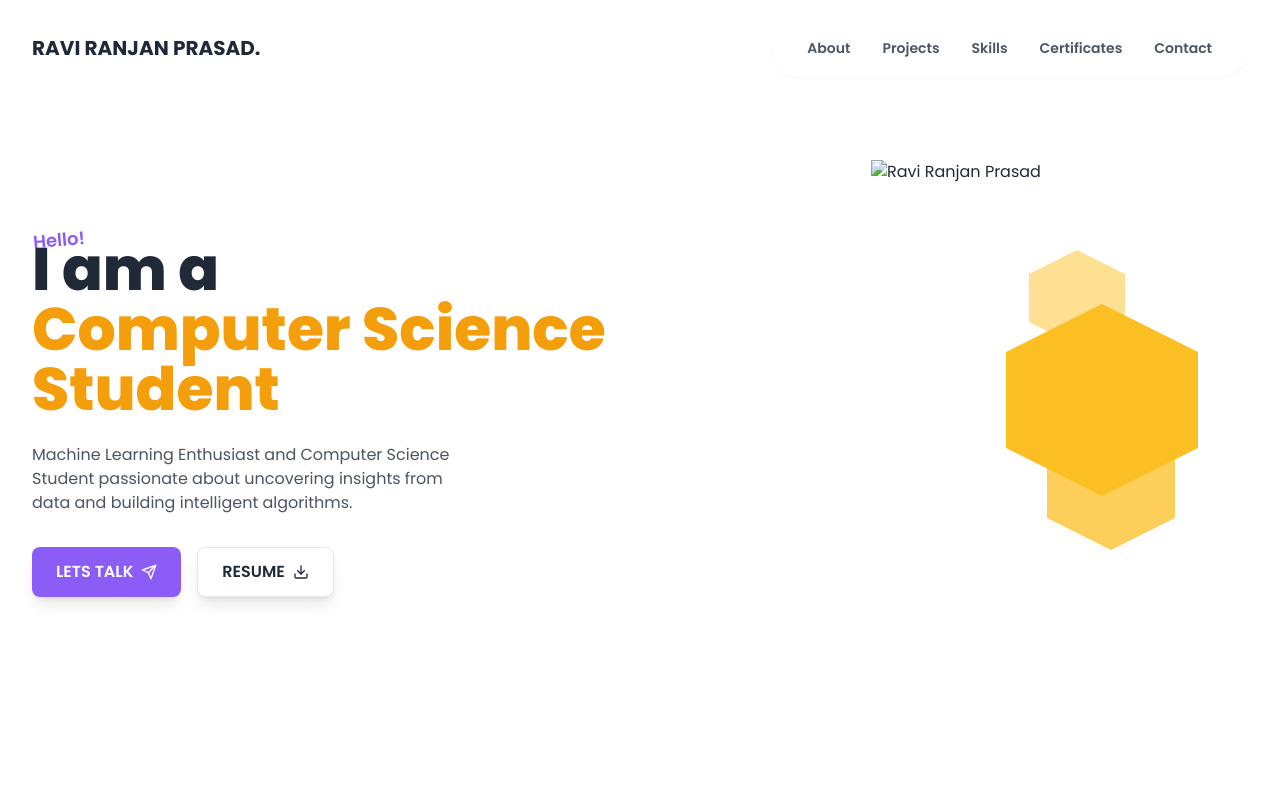
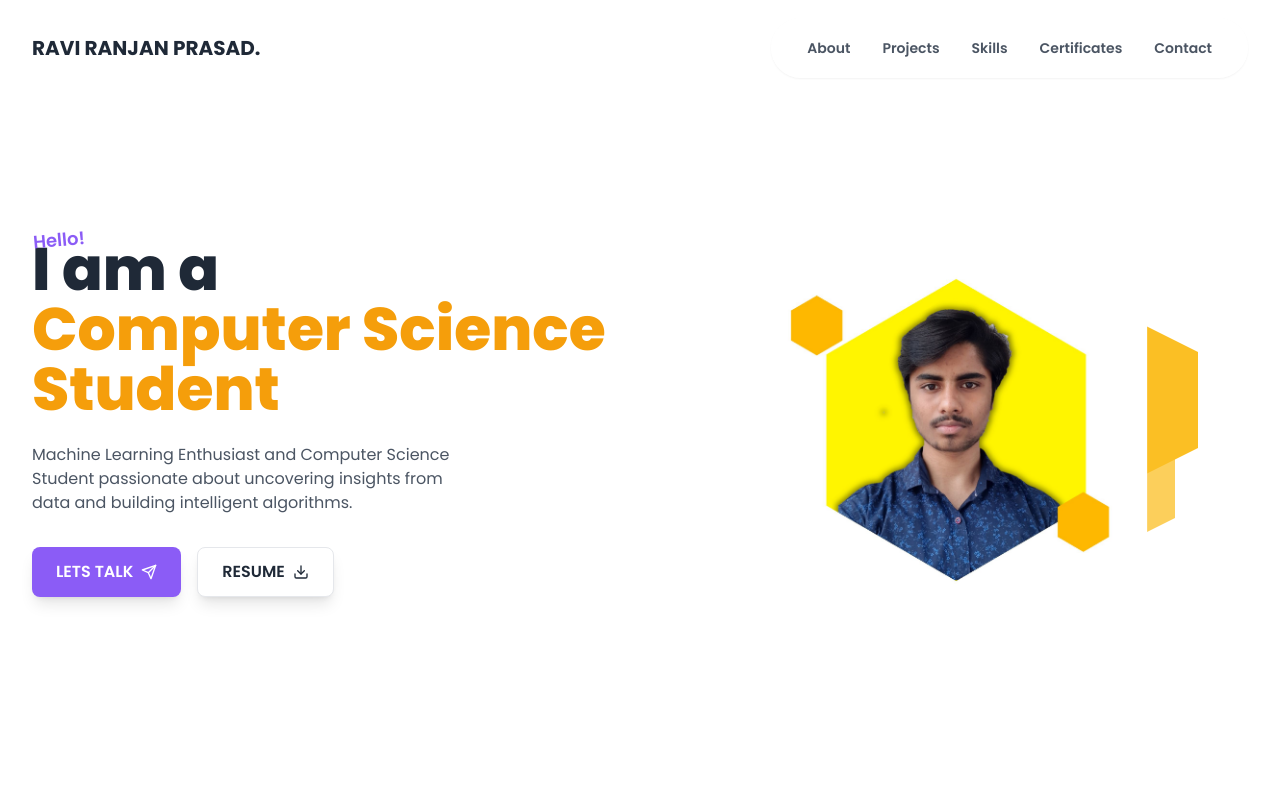
Before and after one commit to raviprasad794063/raviprasad794063.github.io, a plain HTML site: page index.html in a window 1280 px wide. Shown: the top 800 px of the page. Drawn offline with nearby package versions, Linux system fonts and the light colour scheme.

Commit message:
Update index.html

```diff
--- a/index.html
+++ b/index.html
@@ -151,7 +151,7 @@
                              <div class="absolute w-24 h-24 hexagon top-1/4 left-1/4 opacity-50"></div>
                              <div class="absolute w-32 h-32 hexagon bottom-1/4 right-1/4 opacity-75"></div>
                         </div>
-                        <img src="E:\Code\Project\New folder\20200819_150124.jpg" alt="Ravi Ranjan Prasad" class="absolute bottom-0 left-1/2 -translate-x-1/2 h-full object-cover z-10" style="max-height: 90%;">
+                        <img src="pfp.jpg" class="absolute bottom-0 left-1/2 -translate-x-1/2 h-full object-cover z-10" style="max-height: 90%;">
                     </div>
                 </div>
             </div>
```
